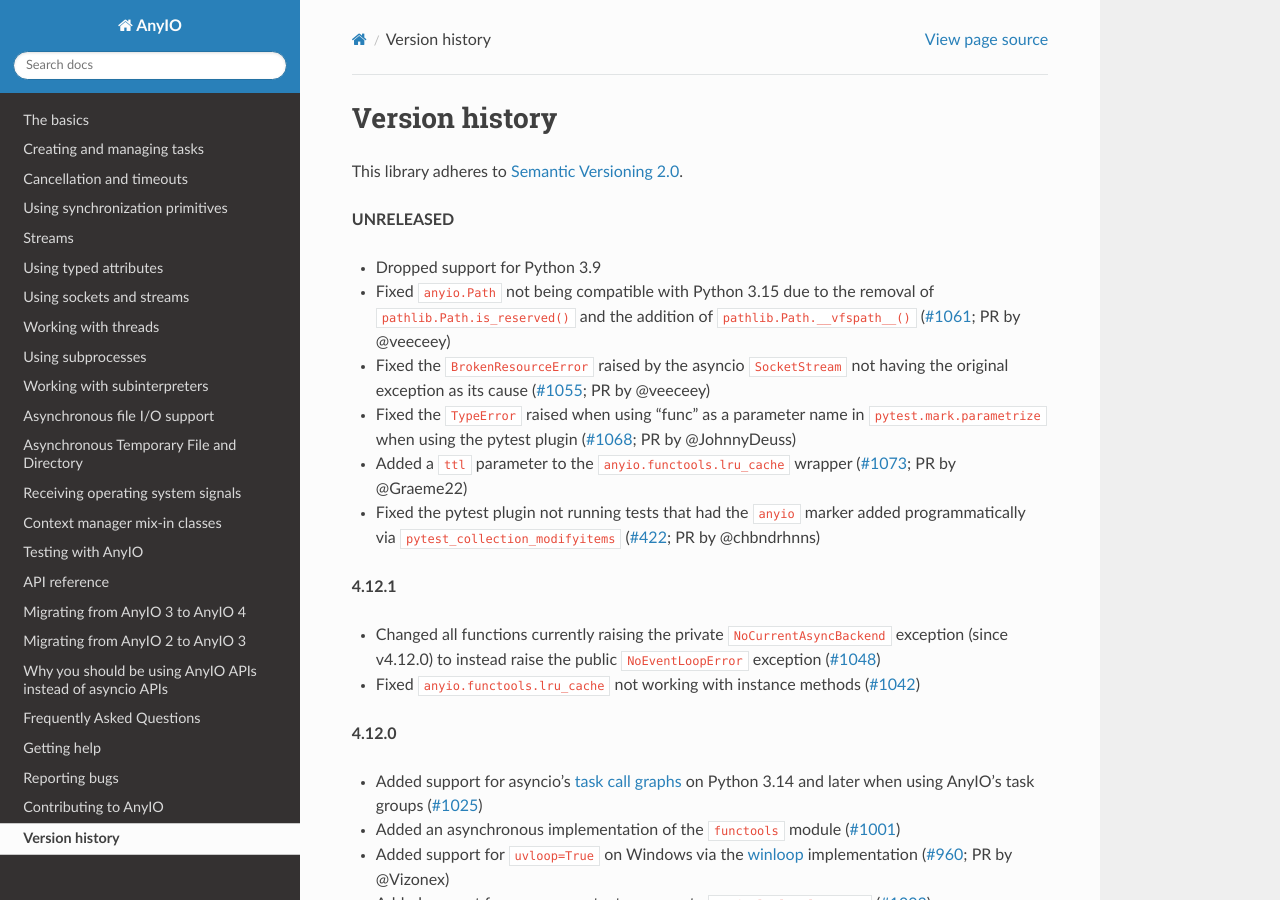
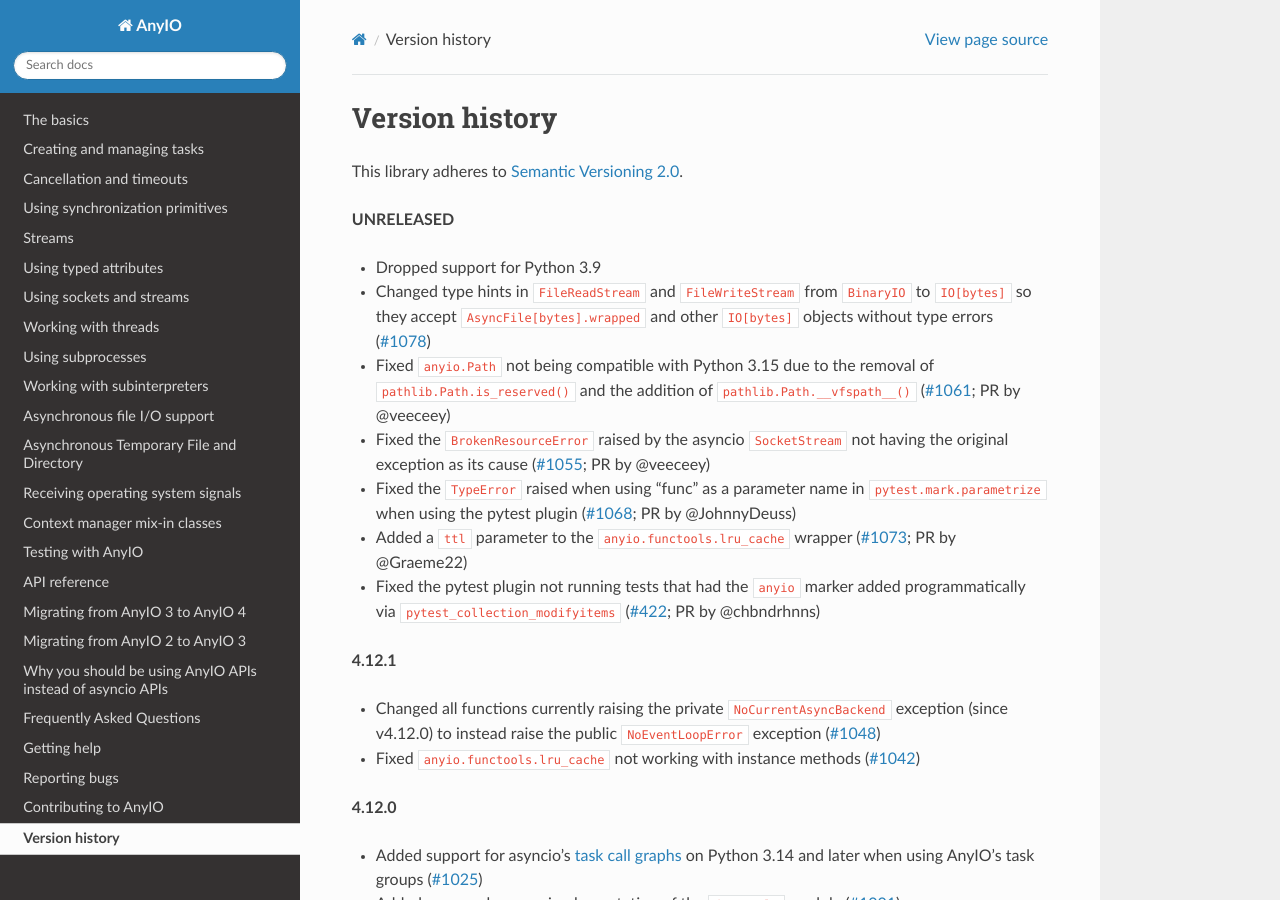
Before and after one commit to agronholm/anyio, a Sphinx documentation site: the page built from docs/versionhistory.rst, in a window 1280 px wide and 900 px high. Built offline with Sphinx 7.4.7 and the Read the Docs theme 3.1.0, drawn with Linux system fonts in a browser that asks for light colours; the version number could not be read and is left out.

Commit message:
Fix type hints in FileReadStream/FileWriteStream to accept IO[bytes]
Changed BinaryIO to IO[bytes] in FileStreamAttribute.file and
_BaseFileStream.__init__ so that AsyncFile[bytes].wrapped (which
returns IO[bytes]) can be passed without mypy errors.

Fixes #1078

```diff
--- a/docs/versionhistory.rst
+++ b/docs/versionhistory.rst
@@ -6,6 +6,10 @@ This library adheres to `Semantic Versioning 2.0 <http://semver.org/>`_.
 **UNRELEASED**
 
 - Dropped support for Python 3.9
+- Changed type hints in ``FileReadStream`` and ``FileWriteStream`` from
+  ``BinaryIO`` to ``IO[bytes]`` so they accept ``AsyncFile[bytes].wrapped``
+  and other ``IO[bytes]`` objects without type errors
+  (`#1078 <https://github.com/agronholm/anyio/issues/1078>`_)
 - Fixed ``anyio.Path`` not being compatible with Python 3.15 due to the removal of
   ``pathlib.Path.is_reserved()`` and the addition of ``pathlib.Path.__vfspath__()``
   (`#1061 <https://github.com/agronholm/anyio/issues/1061>`_; PR by @veeceey)
```
Also changed, not shown: 1 other file.
